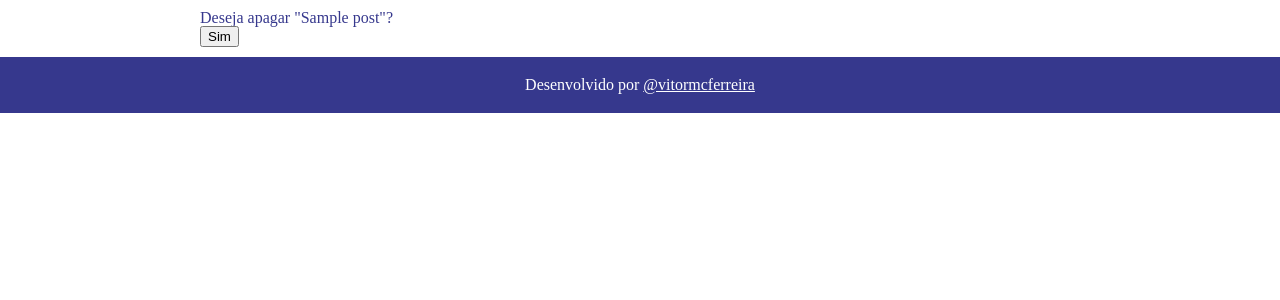
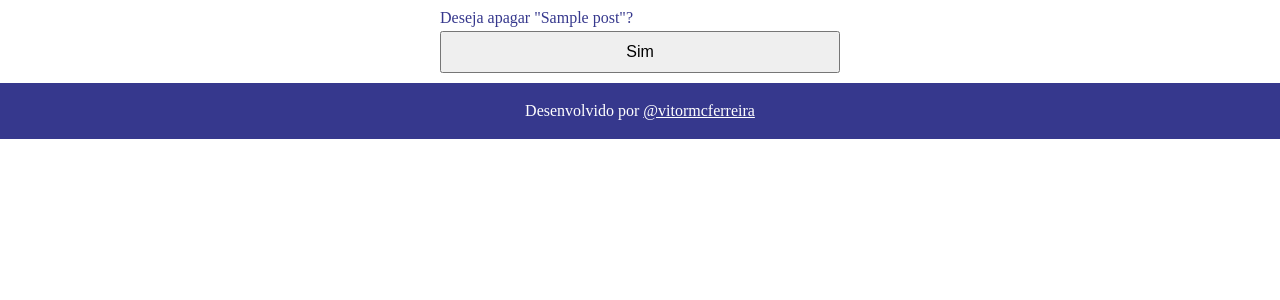
Before and after one commit to vitormcferreira/blog-django, a Django app: page /post_delete/1/ in a window 1280 px wide. Shown: the part 108-408 px from the top of the page. Run offline with Django 4.2, Linux system fonts and the light colour scheme; a user stored in the database is signed in; tables that the repository leaves empty hold one stand-in row (values such as "Sample post"); some libraries are stand-ins or nearby versions.

Commit message:
estilizar post_confirm_delete

```diff
--- a/blog/templates/blog/post_confirm_delete.html
+++ b/blog/templates/blog/post_confirm_delete.html
@@ -1,9 +1,11 @@
 {% extends 'base.html' %}
 
 {% block content %}
-  <form method="POST">
+  <form method="POST" class="form">
     {% csrf_token %}
-    <p>Deseja apagar "{{ object.title }}"?</p>
-    <input type="submit" value="Sim">
+    <div class="field">
+      <p>Deseja apagar "{{ object.title }}"?</p>
+      <input type="submit" value="Sim" class="btn">
+    </div>
   </form>
 {% endblock content %}
```
